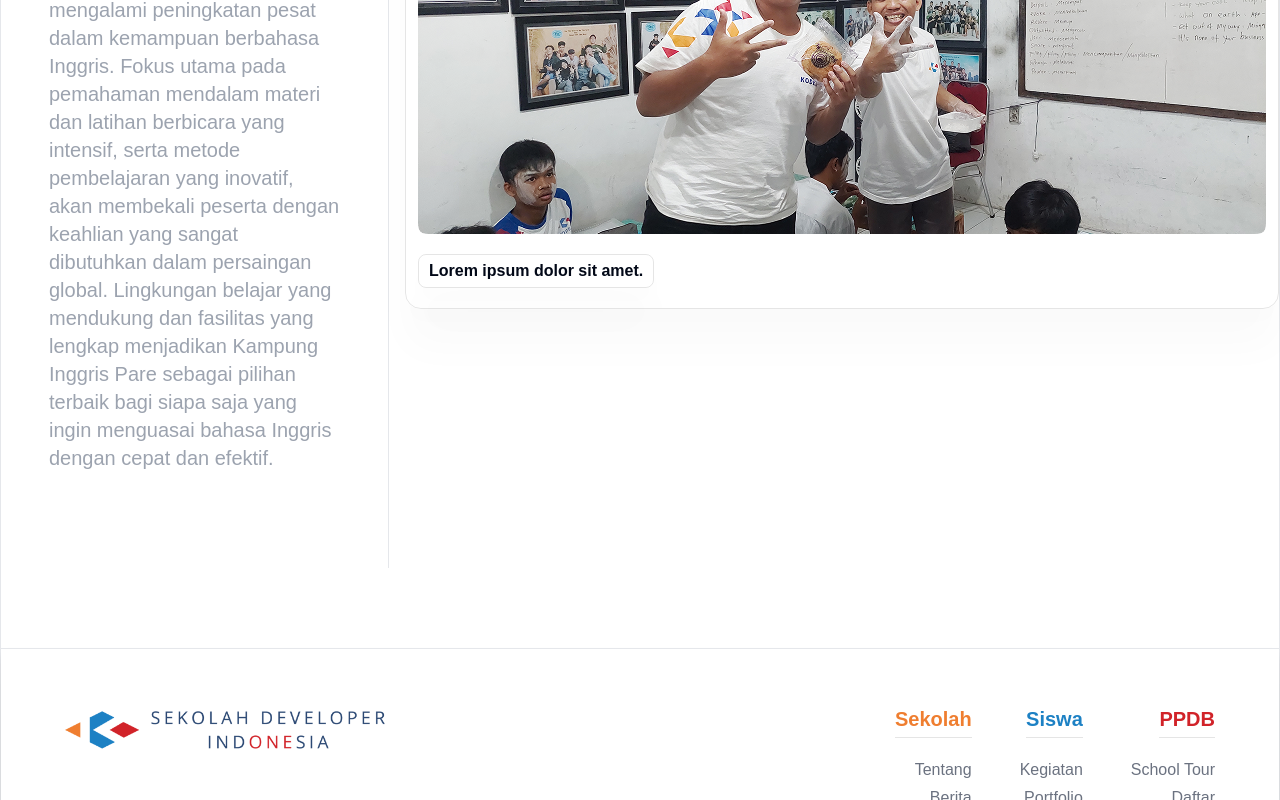
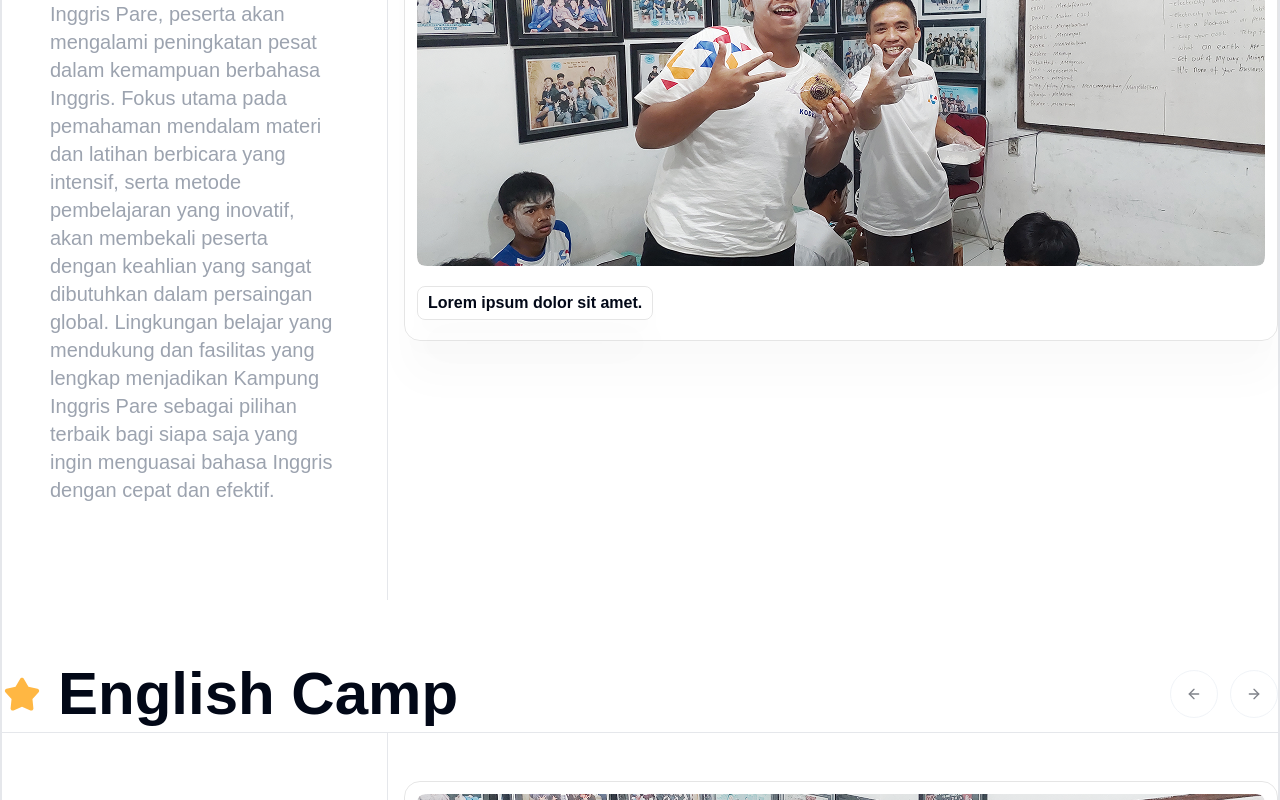
Before and after one commit to barraIhsan/kodeinsch, a Next.js app: page /activity in a window 1280 px wide. Shown: the part 1081-1881 px from the top of the page. Built offline with nearby package versions, Linux system fonts and the light colour scheme; a web font is replaced by a local one.

Commit message:
feat: make program component

```diff
--- /dev/null
+++ b/src/app/activity/ProgramComp.tsx
@@ -0,0 +1,79 @@
+import Image from "next/image";
+import { Title } from "@/components/Text";
+import {
+  Carousel,
+  CarouselContent,
+  CarouselItem,
+  CarouselNext,
+  CarouselPrevious,
+} from "@/components/ui/carousel";
+import styles from "./shadow.module.css";
+import { cn } from "@/lib/utils";
+
+export default function Programs() {
+  return (
+    <section className="container mx-auto py-8 border-x border-gray-200">
+      <Carousel className="space-y-12">
+        <div className="flex flex-col items-start justify-between ">
+          <div className="flex gap-4 justify-between pb-2 items-center w-full border-b border-gray-200">
+            <div className="flex gap-4 ">
+              <Image
+                src="/img/logo/star.svg"
+                width={40}
+                height={40}
+                alt="star"
+              />
+              <Title>English Camp</Title>
+            </div>
+
+            <div className="flex gap-3 items-end justify-end">
+              <CarouselPrevious className="static translate-y-0 sm:size-10 xl:size-12" />
+              <CarouselNext className="static translate-y-0 sm:size-10 xl:size-12" />
+            </div>
+          </div>
+          <div className="flex gap-4 flex-col-reverse xl:flex-row">
+            <div className="flex-1 py-24 px-12 border-r border-gray-200">
+              <p className="text-gray-400 text-lg md:text-xl font-thin max-w-4xl  ">
+                Dengan kurikulum intensif selama dua bulan di Kampung Inggris
+                Pare, peserta akan mengalami peningkatan pesat dalam kemampuan
+                berbahasa Inggris. Fokus utama pada pemahaman mendalam materi
+                dan latihan berbicara yang intensif, serta metode pembelajaran
+                yang inovatif, akan membekali peserta dengan keahlian yang
+                sangat dibutuhkan dalam persaingan global. Lingkungan belajar
+                yang mendukung dan fasilitas yang lengkap menjadikan Kampung
+                Inggris Pare sebagai pilihan terbaik bagi siapa saja yang ingin
+                menguasai bahasa Inggris dengan cepat dan efektif.
+              </p>
+            </div>
+            <CarouselContent className="pt-12">
+              <CarouselItem>
+                <div
+                  className={cn(
+                    "p-3 pb-5 rounded-2xl space-y-5 shadow-md border-[0.5px] border-black/10",
+                    styles.shadow
+                  )}
+                >
+                  <Image
+                    className="object-cover rounded-lg size-full"
+                    width={4032}
+                    height={2268}
+                    alt=""
+                    src="/img/program/4.png"
+                  />
+                  <p
+                    className={cn(
+                      "px-2.5 py-1 rounded-lg border-black/10 border-[0.5px] w-fit font-semibold",
+                      styles.shadow
+                    )}
+                  >
+                    Lorem ipsum dolor sit amet.
+                  </p>
+                </div>
+              </CarouselItem>
+            </CarouselContent>
+          </div>
+        </div>
+      </Carousel>
+    </section>
+  );
+}
--- /dev/null
+++ b/src/app/activity/Programs.tsx
@@ -0,0 +1,22 @@
+import { Title } from "@/components/Text";
+import {
+  Carousel,
+  CarouselContent,
+  CarouselItem,
+  CarouselNext,
+  CarouselPrevious,
+} from "@/components/ui/carousel";
+import Image from "next/image";
+import styles from "./shadow.module.css";
+import { cn } from "@/lib/utils";
+import Programs from "./ProgramComp";
+
+export default function ProgramActivity() {
+  return (
+    <section className="container mx-auto py-8 border-x border-gray-200">
+      <Programs></Programs>
+      <Programs></Programs>
+      <Programs></Programs>
+    </section>
+  );
+}
--- a/src/app/activity/page.tsx
+++ b/src/app/activity/page.tsx
@@ -2,7 +2,7 @@ import ColoredSection from "@/components/ColoredSection";
 import Footer from "@/components/Footer";
 import Navbar from "@/components/Navbar";
 import HeroActivity from "./Hero";
-import ProgramActivity from "./Program";
+import ProgramActivity from "./Programs";
 
 export default function page() {
   return (
```
